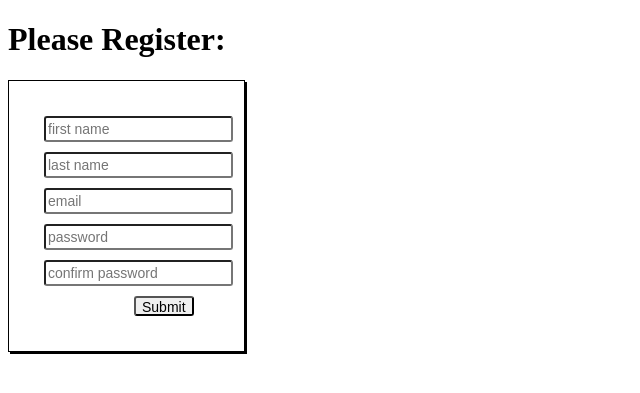
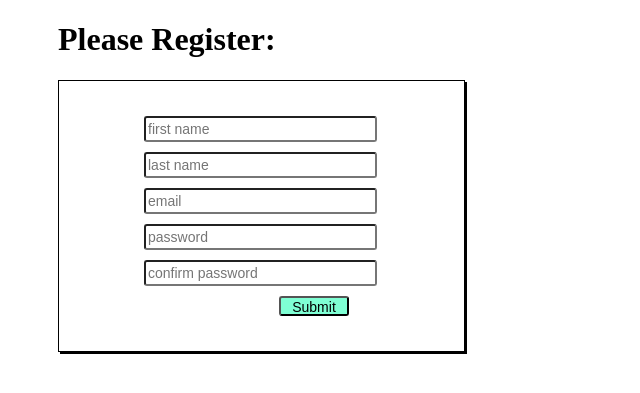
Before and after one commit to jan-2018-py1/python1-greg-weber-01-2018, a Flask app: page / in a window 1280 px wide. Shown: the top 393 px of the page, without its empty margins (0-640 px from the left). Run offline with Flask 2, Linux system fonts and the light colour scheme.

Commit message:
final commit

```diff
--- a/flask_fundamentals/registration_form/server.py
+++ b/flask_fundamentals/registration_form/server.py
@@ -1,6 +1,8 @@
 from flask import Flask, render_template, redirect, request, flash, session
 app = Flask(__name__)
 app.secret_key = "a;sklj;lkjdfa"
+import re
+EMAIL_REGEX = re.compile(r'^[a-zA-Z0-9.+_-]+@[a-zA-Z0-9._-]+\.[a-zA-Z]+$')
 
 @app.route('/')
 def index():
@@ -8,24 +10,63 @@ def index():
 
 @app.route('/process', methods=['POST'])
 def process():
-    # set boolean for blank field
-    blank_field = True
+    # set booleans
+    blank_field = False
+    name_has_num = False
+    password_match = True
+    password_too_long = False
+    email_valid = True
 
-    #check first name for not blank and no numbers
+    #check for blank field
+    if len(request.form['f_name']) < 1:
+        blank_field = True
+    if len(request.form['l_name']) < 1:
+        blank_field = True
+    if len(request.form['email']) < 1:
+        blank_field = True
+    if len(request.form['password']) < 1:
+        blank_field = True
+    if len(request.form['re_password']) < 1:
+        blank_field = True
+
+    #function to check a string for numbers. I know this is probably overkill because I only use it once but it was fun to write.
+    #thanks to help from TA nick for making it more elegant and pythonic...
+    def check_for_num(my_string):
+        for character in range(len(my_string)):
+            if my_string[character].isdigit():
+                return True
+
+    #check name for any characters that might be a number using above finction - sets name_has_num to True if number found
+    full_name = request.form['f_name'] + request.form['l_name']
+    name_has_num = check_for_num(full_name)
+
+    #check for password match
+    password_match = request.form['password'] == request.form['re_password']
+
+    #check for passwoprd too long
+    if len(request.form['password']) > 8:
+        password_too_long = True
+
+    #check validity of email
+    email_valid = EMAIL_REGEX.match(request.form['email'])
 
 
-    #check last name for not blank and no numbers
-
-    #check email for not blank and valid format
+    #flash message errors
+    if blank_field:
+        flash("*** All fields are required and must not be blank ***")
+    if name_has_num:
+        flash("*** Names must not contain any numbers ***")
+    if password_too_long:
+        flash("*** Pasword too long - must be 9 or fewer characters ***")
+    if not password_match:
+        flash("*** Passwords must match! ***")
+    if not email_valid:
+        flash('*** Invalid email address ***')
 
 
-    #check password for not blank and <= 8 characters
-
-    #check password confirm for not blank and match password
-
-    if blank_field:
-        print 'error message about blank field'
-
+    #flash message for successful registration
+    if not blank_field and not name_has_num and password_match and not password_too_long and email_valid:
+        flash(" <---Thanks for submitting your information--->")
 
     return redirect('/')
 app.run(debug=True)
--- a/flask_fundamentals/registration_form/static/style.css
+++ b/flask_fundamentals/registration_form/static/style.css
@@ -2,18 +2,28 @@
     padding: 25px;
     border:1px solid black;
     text-align: center;
-    width: 185px;
+    width: 355px;
     box-shadow: 2px 2px;
+    margin-left: 50px;
 }
-
+h1{
+    margin-left: 50px;
+}
+form{
+    margin-left: 50px;
+}
 input{
     font-size: 14px;
     height: 20px;
+    width: 225px;
     display: block;
     margin: 10px;
     border-radius: 3px;
 }
 
 #submit{
-    margin-left:100px;
+    margin-left:145px;
+    width: 70px;
+    border-radius: 3px;
+    background-color: aquamarine;
 }
--- a/flask_fundamentals/registration_form/templates/index.html
+++ b/flask_fundamentals/registration_form/templates/index.html
@@ -15,7 +15,7 @@
             <input type="text" name="l_name" placeholder="last name">
             <input type="text" name="email" placeholder="email">
             <input type="password" name="password" id="password" placeholder="password">
-            <input type="password" name="re-password" id="re-password" placeholder="confirm password">
+            <input type="password" name="re_password" id="re_password" placeholder="confirm password">
             <input type="submit" id='submit'>
         </form>
         {% with messages = get_flashed_messages() %}
```
